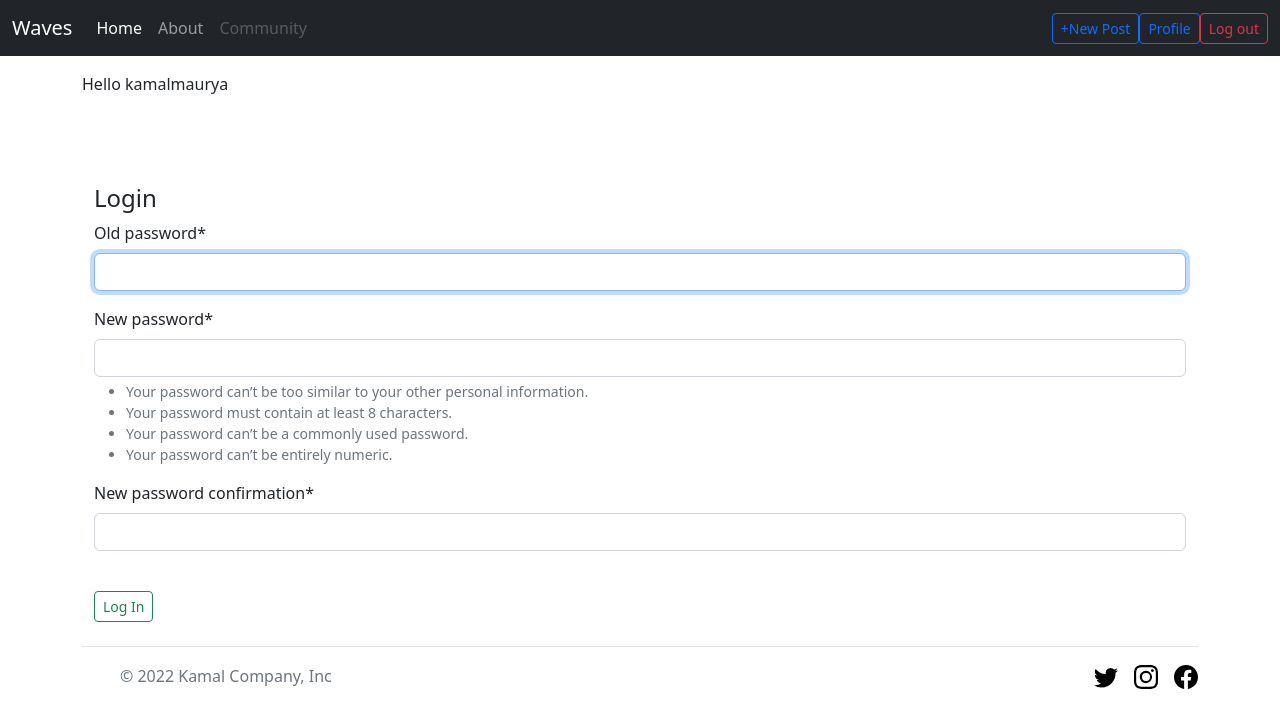
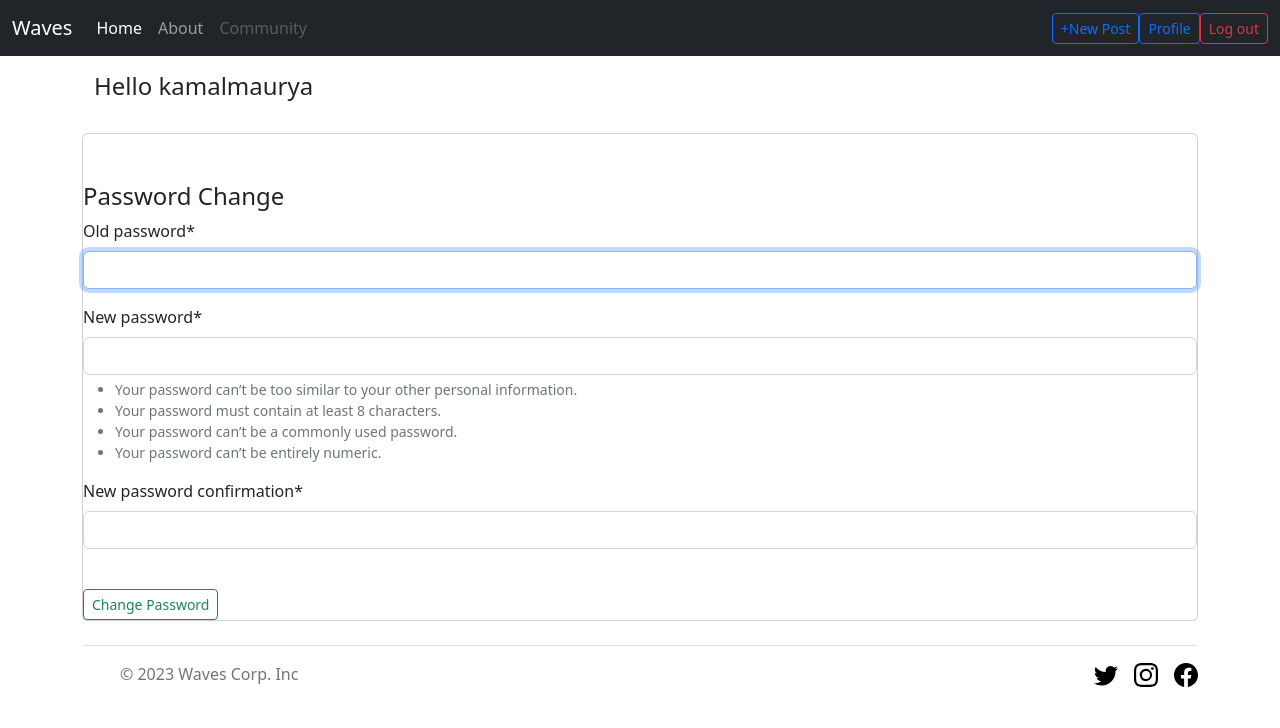
Before and after one commit to Kamal123-cyber/Waves, a Django app: page /password-change/ in a window 1280 px wide. Shown: the top 728 px of the page. Run offline with Django 3.2, Linux system fonts and the light colour scheme; a user stored in the database is signed in; some libraries are stand-ins or nearby versions.

Commit message:
Waves Project

```diff
--- a/blog/templates/blog/index.html
+++ b/blog/templates/blog/index.html
@@ -58,7 +58,7 @@
                   <a class="nav-link active" aria-current="page" href="{% url 'home' %}">Home</a>
                 </li>
                 <li class="nav-item">
-                  <a class="nav-link" href="#">About</a>
+                  <a class="nav-link" href="{% url 'about' %}">About</a>
                 </li>
                 <li class="nav-item">
                   <a class="nav-link disabled">Community</a>
@@ -83,11 +83,12 @@
       <br>
       <br>
       <br>
-      {% if user.is_authenticated %}
-        <p>Hello {{ user.username }}</p>
+      <div class="container-fluid">{% if user.is_authenticated %}
+      <h4>Hello {{ user.username }}</h4>
       {% else %}
-        <p>You are not logged In</p>
-      {% endif %}
+      <h4>You are not logged In</h4>
+      {% endif %} </div>
+
       {% if messages %}
       {% for message in messages %}
         <div class="alert alert-{{message.tags}}">{{message}}</div>
@@ -102,7 +103,7 @@
           <a href="/" class="mb-3 me-2 mb-md-0 text-muted text-decoration-none lh-1">
             <svg class="bi" width="30" height="24"><use xlink:href="#"/></svg>
           </a>
-          <span class="text-muted">&copy; 2022 Kamal Company, Inc</span>
+          <span class="text-muted">&copy; 2023 Waves Corp. Inc</span>
         </div>
 
         <ul class="nav col-md-4 justify-content-end list-unstyled d-flex">
--- a/blog/templates/blog/post_new.html
+++ b/blog/templates/blog/post_new.html
@@ -3,7 +3,8 @@
 {% block content %}
  <main class="flex-shrink-0">
     <br>
-    <div class="container">
+    <div class="card">
+      <div class="card-header">
       <h4 class="mt-5">New Post</h4>
       <form action="" method="post">{% csrf_token %}
         {{ form|crispy }}<br>
@@ -12,5 +13,6 @@
         <button type="submit" class="btn btn-outline-primary btn-sm">Post</button>
       </form>
     </div>
+    </div>
   </main>
 {% endblock content %}
--- a/blog/urls.py
+++ b/blog/urls.py
@@ -8,4 +8,5 @@ urlpatterns = [
     path('post/new/', BlogCreateView.as_view(), name='post-new'),
     path('post/<int:pk>/edit/', BlogUpdateView.as_view(), name = 'update'),
     path('post/<int:pk>/delete/', BlogDeleteView.as_view(), name="post-delete"),
+    path('about/', views.About, name = 'about'),
 ]
--- a/blog/views.py
+++ b/blog/views.py
@@ -14,6 +14,7 @@ from django.shortcuts import render, get_object_or_404
 class BlogListView(ListView):
     model = Post
     template_name = 'blog/home.html'
+    paginate_by = 4
 
 class BlogDetailView(DetailView):
     model = Post
@@ -61,3 +62,6 @@ class BlogDeleteView(LoginRequiredMixin, UserPassesTestMixin, DeleteView):
     return render(request, 'blog/comments.html', context)"""
 def Home(request):
     return render(request, 'blog/home1.html')
+
+def About(request):
+    return render(request, 'blog/about.html')
--- a/blog_project/urls.py
+++ b/blog_project/urls.py
@@ -27,11 +27,7 @@ urlpatterns = [
     path('login/', auth_views.LoginView.as_view(template_name = 'users/login.html'), name='login'),
     path('logout/', auth_views.LogoutView.as_view(template_name = 'users/logout.html'), name='logout'),
     path('password-change/', auth_views.PasswordChangeView.as_view(template_name = 'users/password_change.html'), name='password_change'),
-    path('password-change/done/', auth_views.PasswordChangeDoneView.as_view(template_name = 'users/password_change_done.html'), name='password_change_done'),
-    path('password-reset/', auth_views.PasswordResetView.as_view(template_name = 'users/password_reset.html'), name='password_reset'),
-    path('password_reset/done/', auth_views.PasswordResetDoneView.as_view(template_name = 'users/password_reset_done.html'), name='password_reset_done'),
-    path('password-reset-confirm/<uidb64>/<token>/', auth_views.PasswordResetConfirmView.as_view(template_name = 'users/password_reset_confirm.html'), name='password_reset_confirm'),
-
+    path('password-change-done/', auth_views.PasswordChangeDoneView.as_view(template_name = 'users/password_change_done.html'), name='password_change_done'),
 ]
 if settings.DEBUG:
     urlpatterns += static(settings.MEDIA_URL, document_root=settings.MEDIA_ROOT)
--- a/users/templates/users/login.html
+++ b/users/templates/users/login.html
@@ -3,7 +3,8 @@
 {% block content %}
  <main class="flex-shrink-0">
     <br>
-    <div class="container">
+    <div class="card">
+      <div class="card-header">
       <h4 class="mt-5">Login</h4>
       <form method="post">{% csrf_token %}
         {{ form|crispy }}
@@ -11,5 +12,6 @@
         <button type="submit" class="btn btn-outline-success btn-sm">Log In</button>
       </form>
     </div>
+    </div>
   </main>
 {% endblock content %}
--- a/users/templates/users/password_change.html
+++ b/users/templates/users/password_change.html
@@ -3,13 +3,15 @@
 {% block content %}
  <main class="flex-shrink-0">
     <br>
-    <div class="container">
-      <h4 class="mt-5">Login</h4>
+    <div class="card">
+      <div clas="card-header">
+      <h4 class="mt-5">Password Change</h4>
       <form method="post">{% csrf_token %}
         {{ form|crispy }}
         <br>
-        <button type="submit" class="btn btn-outline-success btn-sm">Log In</button>
+        <button type="submit" class="btn btn-outline-success btn-sm">Change Password</button>
       </form>
+    </div>
     </div>
   </main>
 {% endblock content %}
--- a/users/templates/users/password_change_done.html
+++ b/users/templates/users/password_change_done.html
@@ -4,8 +4,10 @@
  <main class="flex-shrink-0">
     <br>
     <div class="container">
+      <div class="jumbotron">
       <h4 class="mt-5">Password changed Successfully</h4>
       <a href ="{% url 'login' %}">Log In</a>
     </div>
+    </div>
   </main>
 {% endblock content %}
--- a/users/templates/users/password_reset.html
+++ b/users/templates/users/password_reset.html
@@ -3,7 +3,8 @@
 {% block content %}
  <main class="flex-shrink-0">
     <br>
-    <div class="container">
+    <div class="card">
+      <div class="card-header">
       <h4 class="mt-5">Reset your Password</h4>
       <form method="post">{% csrf_token %}
         {{ form|crispy }}
@@ -11,5 +12,6 @@
         <button type="submit" class="btn btn-outline-success btn-sm">Send Password</button>
       </form>
     </div>
+    </div>
   </main>
 {% endblock content %}
--- a/users/templates/users/password_reset_done.html
+++ b/users/templates/users/password_reset_done.html
@@ -3,8 +3,10 @@
 {% block content %}
  <main class="flex-shrink-0">
     <br>
-    <div class="container">
+    <div class="card">
+      <div class="card-header">
       <h3>An Email has been sent with instructions. Check your inbox</h3>
+    </div>
     </div>
   </main>
 {% endblock content %}
--- a/users/templates/users/profile.html
+++ b/users/templates/users/profile.html
@@ -3,7 +3,8 @@
 {% block content %}
  <main class="flex-shrink-0">
     <br>
-    <div class="container">
+    <div class="card">
+      <div class="card-header">
       <h4 class="mt-5">Profile</h4>
       <br/>
       <img class="rounded-circle account-img" height=65, width=65 src="{{ user.profile.image.url }}">
@@ -17,5 +18,6 @@
 
     </form>
     </div>
+    </div>
   </main>
 {% endblock content %}
```
Also changed, not shown: blog/templates/blog/about.html (added, +15 -0 lines), blog/templates/blog/home1.html (+6 -3 lines), users/templates/users/signup.html (+4 -3 lines), README.md, blog/static/blog/kamal.jpg (added), blog_project/settings.py (line endings or trailing spaces).
